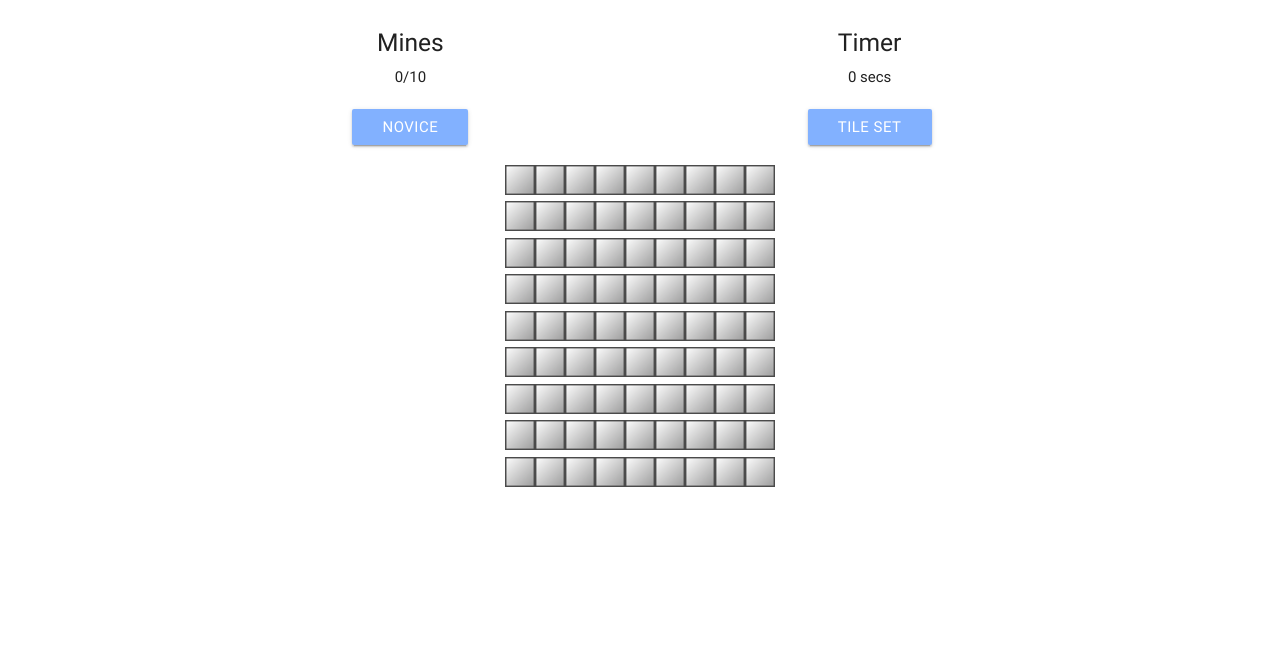
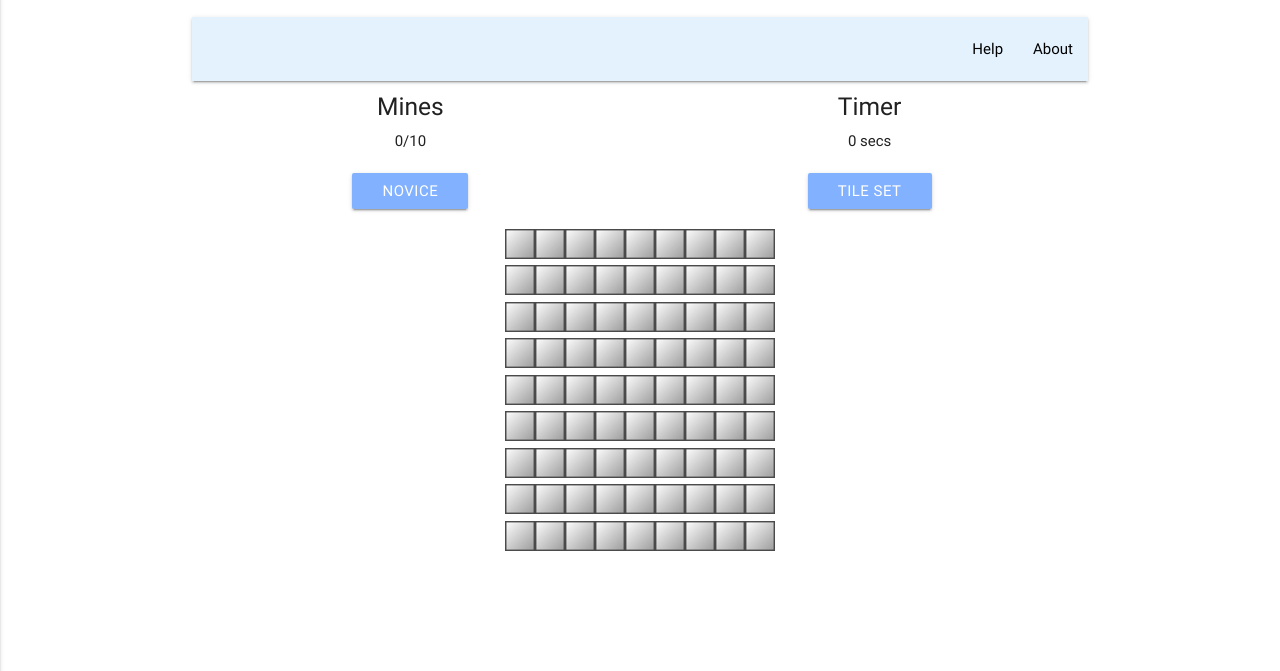
Before and after one commit to wdolorito/nodeMinesweeper, a website: page views/index.html in a window 1280 px wide. Shown: the part 129-800 px from the top of the page. Drawn offline with nearby package versions, Linux system fonts and the light colour scheme.

Commit message:
Added prelim nav bar for about, help

```diff
--- a/static/js/script.js
+++ b/static/js/script.js
@@ -486,6 +486,7 @@ $('.tsImg').click(function() {
  */
 
 $(document).ready(function () {
+  $(".button-collapse").sideNav()
   $('#ddDiffTop').html(initGame)
   returnInitialGameBoard(initGame)
 })
--- a/views/index.html
+++ b/views/index.html
@@ -15,12 +15,26 @@
 </head>
 
 <body>
-  <div class="container controls center-align">
+  <div class="container center-align">
     <div class = "row">
       <div class="col s12">
         <h1>Let's sweep some mines!</h1>
       </div>
     </div>
+
+    <nav>
+      <div class="nav-wrapper blue lighten-5">
+        <a href="#" data-activates="nav" class="button-collapse black-text"><i class="material-icons">menu</i></a>
+        <ul class="right hide-on-med-and-down">
+          <li><a class="black-text" href="#">Help</a></li>
+          <li><a class="black-text" href="#">About</a></li>
+        </ul>
+        <ul class="side-nav blue lighten-5 black-text" id="nav">
+          <li><a href="#">Help</a></li>
+          <li><a href="#">About</a></li>
+        </ul>
+      </div>
+    </nav>
 
     <div class="row">
       <div class="col s6">
```
